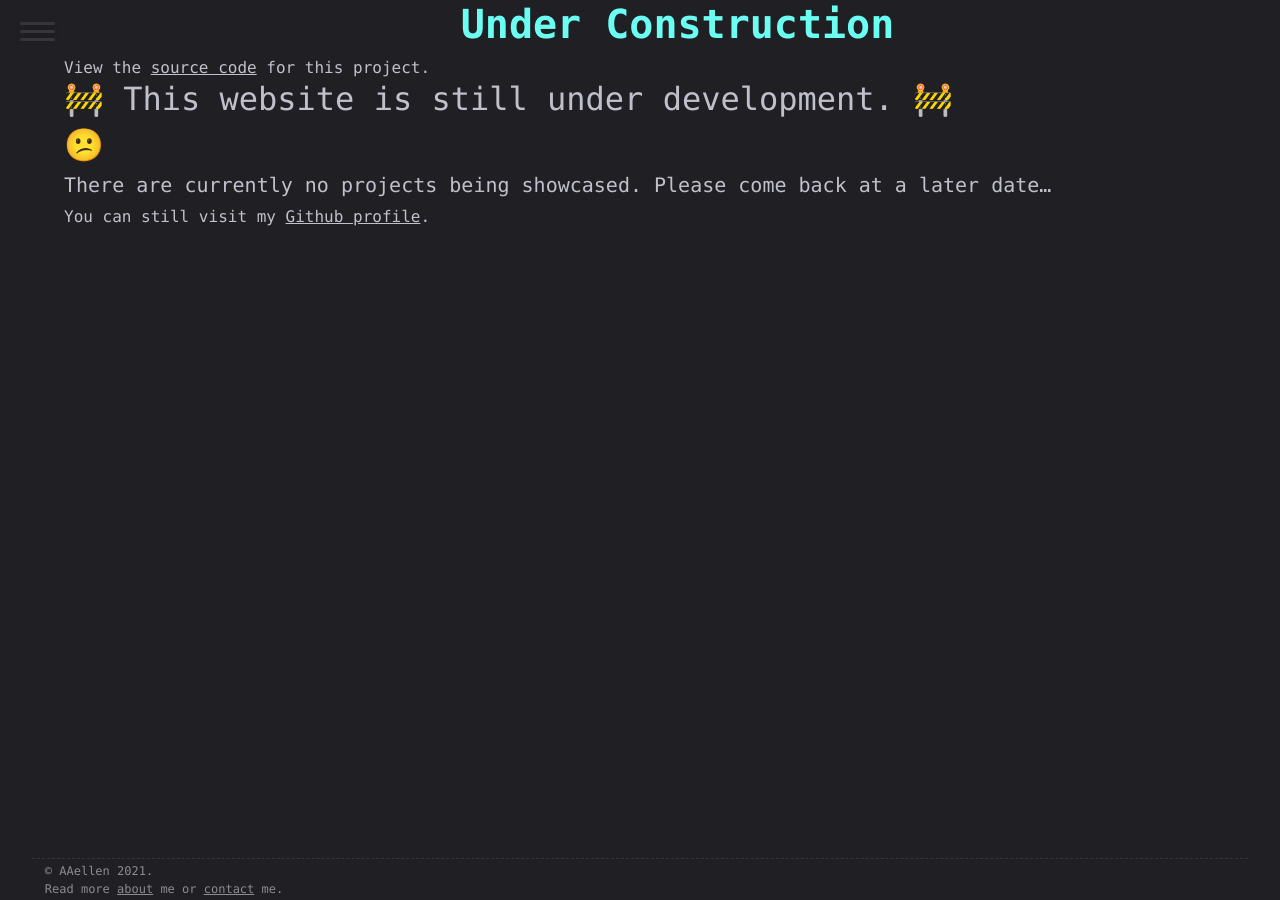
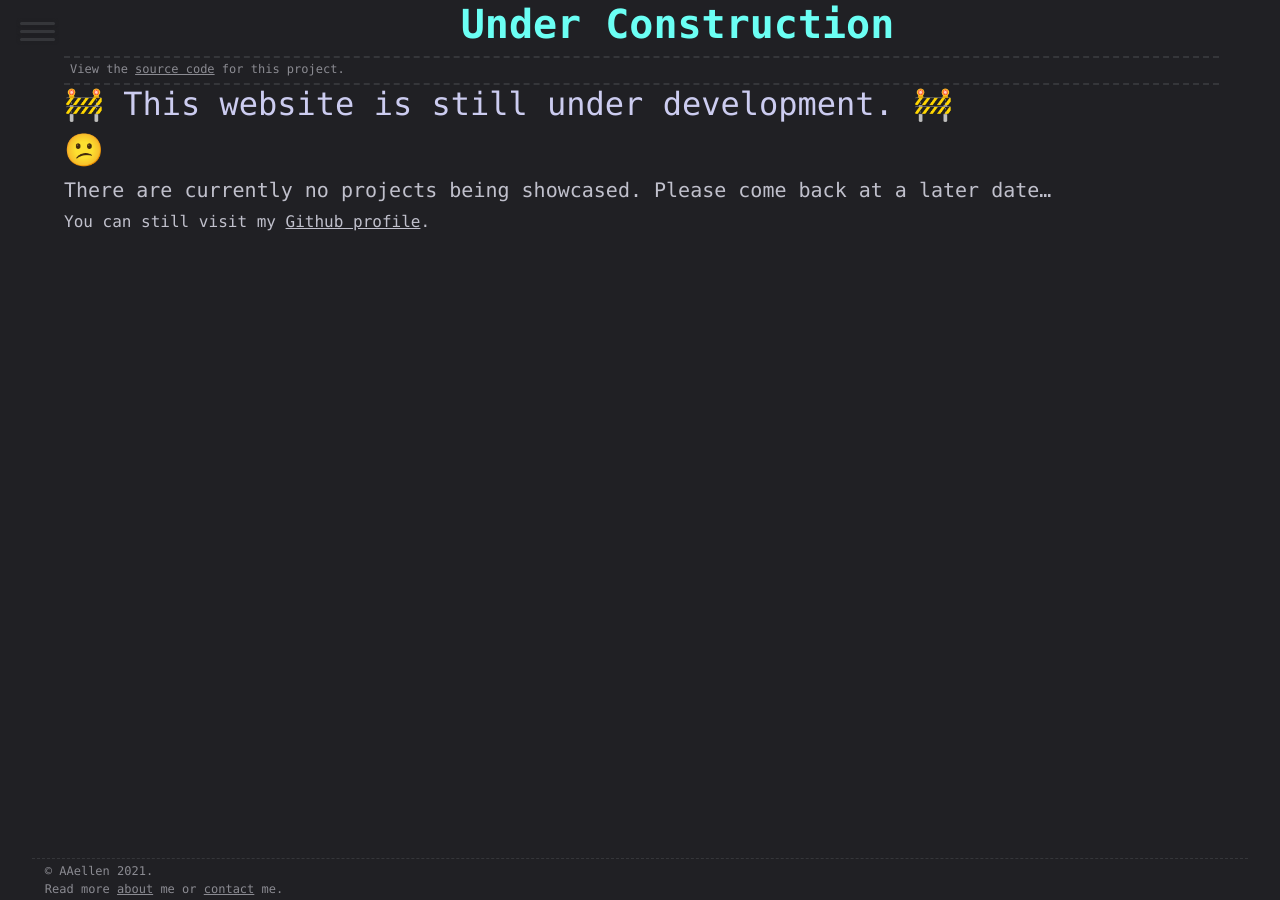
Before and after one commit to AAellen/AAellen.github.io, a Jekyll site: the page built from _posts/0000-01-01-empty.md, in a window 1280 px wide. Built offline with Jekyll 4.4.1, drawn with Linux system fonts in a browser that asks for light colours; nearby versions of some CDN libraries; emoji names are drawn with the system emoji font.

Commit message:
Update main.css
Fix typos preventing project description and source styling

```diff
--- a/css/main.css
+++ b/css/main.css
@@ -92,7 +92,7 @@ label {
   padding-left:5%;
 }
 
-.project-source{
+.project_source{
   font-size: 12px;
   color: #8b8b92;
   width: 95%;
@@ -103,7 +103,7 @@ label {
   padding-left: 0.5%;
 }
 
-.project-desc{
+.project_desc{
   color: #ccccf0;
 }
 
```
